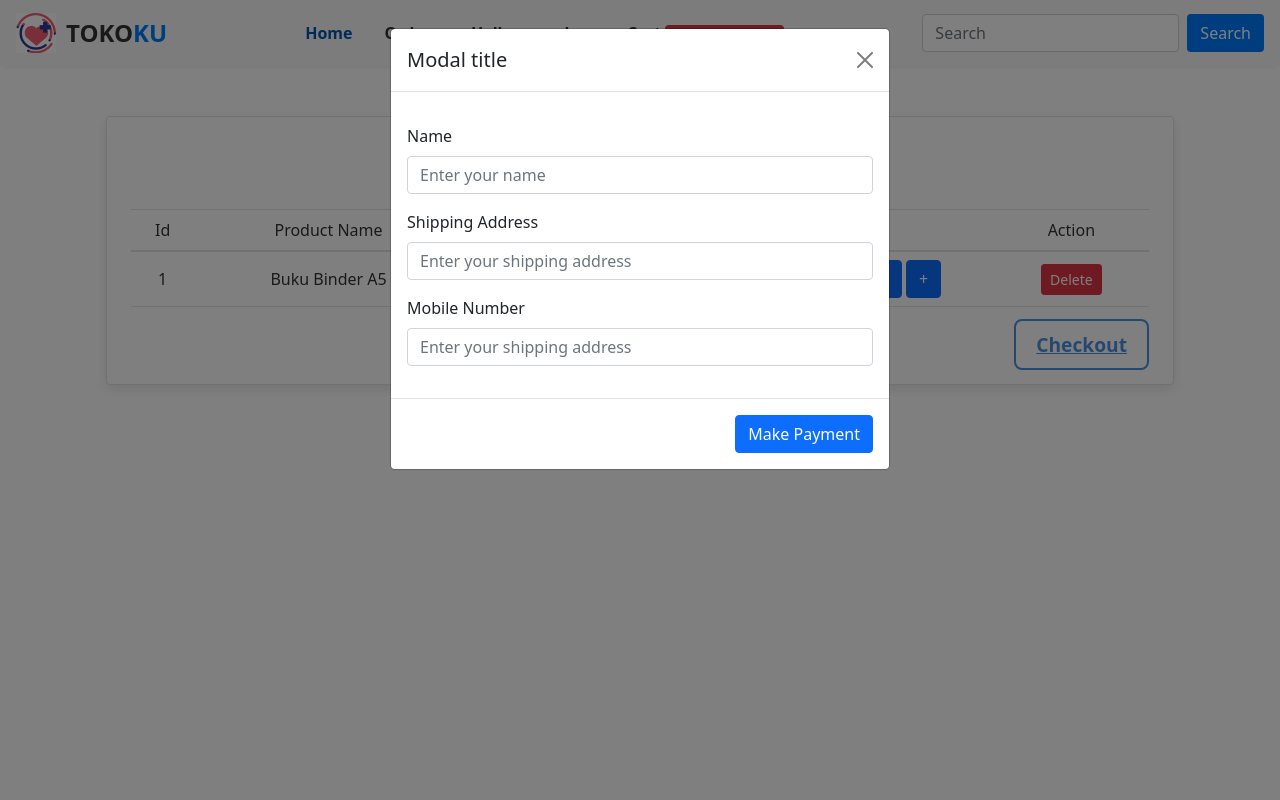
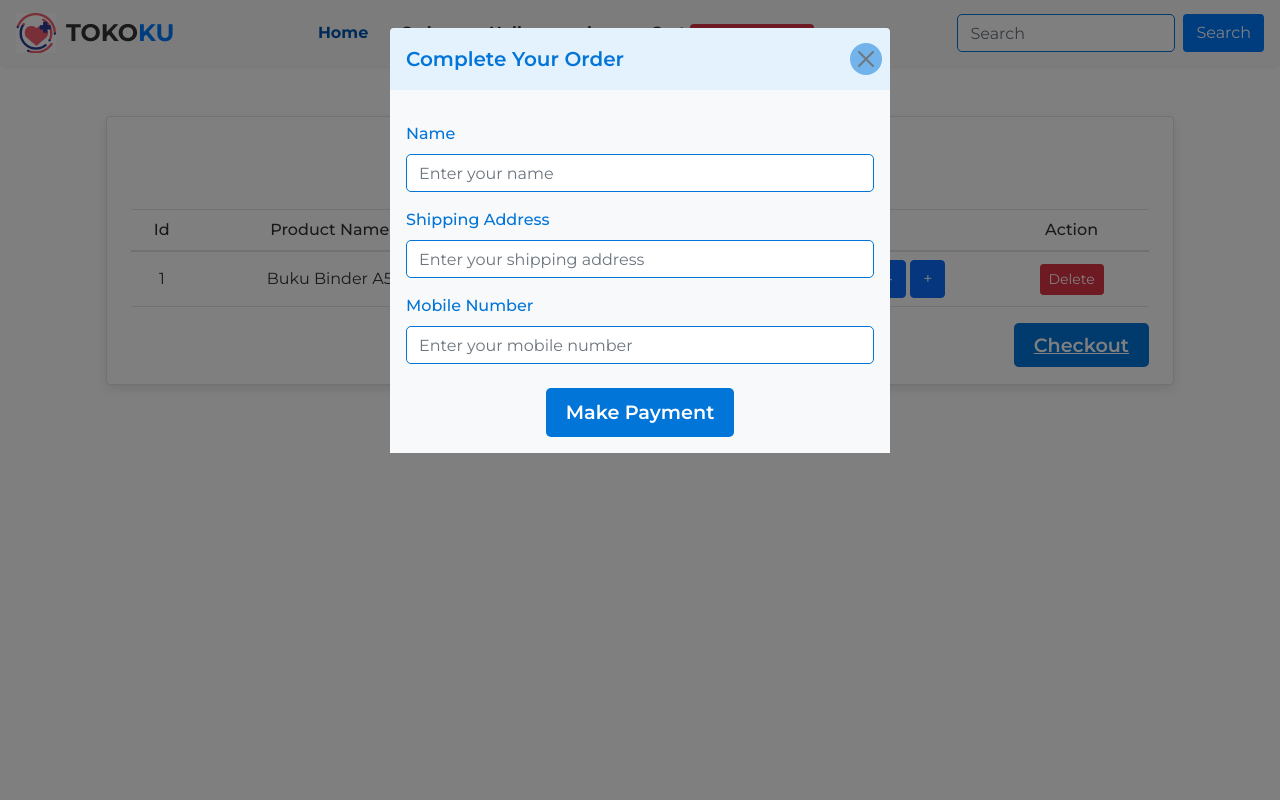
Before and after one commit to Luqna/shopping_django, a Django app: template store/templates/show_cart.html in a window 1280 px wide, after a click on "Checkout". Run offline with Django 5.2, Linux system fonts and the light colour scheme; data comes from the database, SQL or seed files in the repository; both versions use the stored data as it was after the commit; the template is opened without the code that fills it: values that come from a table or form of the project are taken from there, most other values are stand-ins (such as "Sample title", 1, 10 or a date in 2020); some libraries are stand-ins or nearby versions.

Commit message:
order function

```diff
--- a/store/models/order.py
+++ b/store/models/order.py
@@ -9,7 +9,7 @@ STATUS_CHOICE = (
     ('Cancel', 'Cancel'),
 )
 class OrderDetail(models.Model):
-    user = models.IntegerField(default=True)
+    user = models.CharField(max_length=255)
     product_name = models.CharField(max_length=255)
     qty = models.PositiveIntegerField(default=1)
     price = models.IntegerField()
--- a/store/templates/show_cart.html
+++ b/store/templates/show_cart.html
@@ -131,35 +131,99 @@
 </div>
 
 <!--CHECKOUT-->
-<!-- Modal -->
+<!-- CHECKOUT MODAL -->
 <link href="https://cdn.jsdelivr.net/npm/bootstrap@5.1.3/dist/css/bootstrap.min.css" rel="stylesheet" />
+<link href="https://fonts.googleapis.com/css2?family=Montserrat:wght@400;500;600&display=swap" rel="stylesheet" />
 <script src="https://cdn.jsdelivr.net/npm/bootstrap@5.1.3/dist/js/bootstrap.bundle.min.js"></script>
+
+<style>
+  body {
+    font-family: "Montserrat", sans-serif;
+  }
+
+  .modal-content {
+    border-radius: 10px;
+    border: none;
+  }
+
+  .modal-header {
+    background-color: #e3f2fd; /* Light Blue */
+    border-bottom: none;
+    color: #0275d8;
+  }
+
+  .modal-title {
+    font-weight: 600;
+  }
+
+  .btn-close {
+    background-color: #0275d8;
+    border-radius: 50%;
+  }
+
+  .modal-body {
+    background-color: #f8f9fa;
+  }
+
+  .form-control {
+    border-radius: 5px;
+    border: 1px solid #0275d8;
+    font-family: "Montserrat", sans-serif;
+  }
+
+  .form-label {
+    font-weight: 500;
+    color: #0275d8;
+  }
+
+  .checkout-btn {
+    background-color: #0275d8;
+    color: #fff;
+    padding: 10px 20px;
+    border: none;
+    border-radius: 5px;
+    font-weight: 600;
+    transition: background-color 0.3s;
+  }
+
+  .checkout-btn:hover {
+    background-color: #025aa5;
+    cursor: pointer;
+  }
+
+  .modal-footer {
+    background-color: #e3f2fd;
+    border-top: none;
+  }
+</style>
+
 <div class="modal fade" id="exampleModal" tabindex="-1" aria-labelledby="exampleModalLabel" aria-hidden="true">
   <div class="modal-dialog">
     <div class="modal-content">
       <div class="modal-header">
-        <h5 class="modal-title" id="exampleModalLabel">Modal title</h5>
+        <h5 class="modal-title" id="exampleModalLabel">Complete Your Order</h5>
         <button type="button" class="btn-close" data-bs-dismiss="modal" aria-label="Close"></button>
       </div>
       <div class="modal-body">
-        <form action="" method="POST">
+        <form action="/checkout" method="POST">
           {% csrf_token %}
           <div class="form-group mt-3">
-            <label>Name</label>
+            <label class="form-label" for="name">Name</label>
             <input required type="text" name="name" id="name" class="form-control" placeholder="Enter your name" />
           </div>
           <div class="form-group mt-3">
-            <label>Shipping Address</label>
-            <input required type="text" name="name" id="address" class="form-control" placeholder="Enter your shipping address" />
+            <label class="form-label" for="address">Shipping Address</label>
+            <input required type="text" name="address" id="address" class="form-control" placeholder="Enter your shipping address" />
           </div>
           <div class="form-group mt-3">
-            <label>Mobile Number</label>
-            <input required type="text" name="mobile" id="address" class="form-control" placeholder="Enter your shipping address" />
+            <label class="form-label" for="mobile">Mobile Number</label>
+            <input required type="text" name="mobile" id="mobile" class="form-control" placeholder="Enter your mobile number" />
+          </div>
+
+          <div class="text-center mt-4">
+            <input type="submit" class="checkout-btn" value="Make Payment" />
           </div>
         </form>
-      </div>
-      <div class="modal-footer">
-        <button type="button" class="btn btn-primary">Make Payment</button>
       </div>
     </div>
   </div>
--- a/store/urls.py
+++ b/store/urls.py
@@ -14,4 +14,5 @@ urlpatterns =[
     path('plus_cart', views.plus_cart, name='plus_cart'),
     path('minus_cart', views.minus_cart, name='minus_cart'),  # New URL
     path('remove_cart', views.remove_cart, name='remove_cart'),  # New URL
+    path('checkout', views.checkout, name='checkout'),  # New URL
 ]
```
Also changed, not shown: store/views.py (+28 -0 lines), db.sqlite3, store/migrations/0003_alter_orderdetail_user.py (added), upload/products/buku_Ilmu_Gizi.jpg (deleted), upload/products/buku_anatomi_fisiologi.jpg (deleted), upload/products/buku_basic_panthologi.jpg (deleted), upload/products/buku_genetika.jpeg (deleted).
